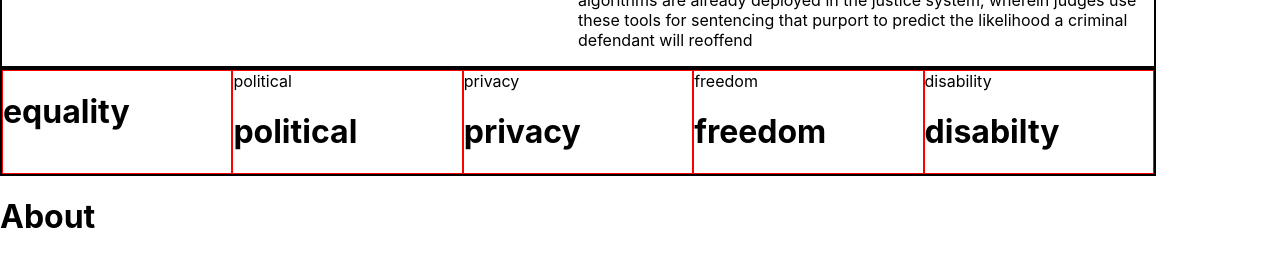
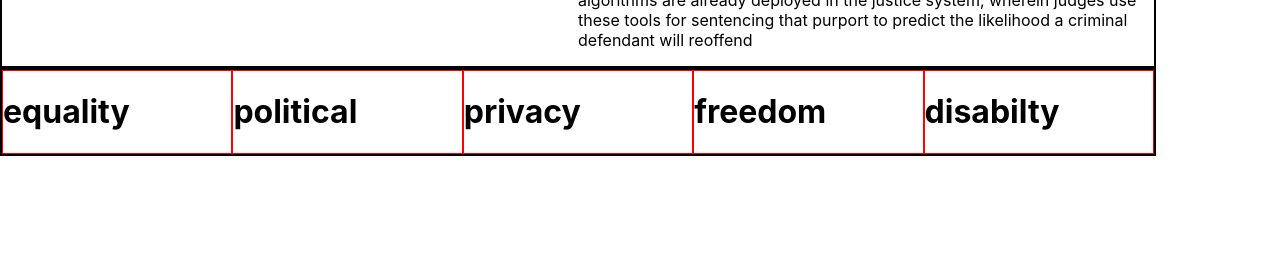
Before and after one commit to dev-augustin/industry_reports, a React (Create React App) app in the folder industry-reports/: page / in a window 1280 px wide. Shown: the part 276-542 px from the top of the page. Built offline with nearby package versions, Linux system fonts and the light colour scheme.

Commit message:
updated app.js

```diff
--- a/industry-reports/src/App.js
+++ b/industry-reports/src/App.js
@@ -3,6 +3,8 @@ import './App.css';
 import Equality from './components/Equality';
 import Privacy from './components/Privacy';
 import Political from './components/Political';
+import Freedom from './components/Freedom';
+import Disability from './components/Disability';
 
 
 class App extends Component {
@@ -42,6 +44,10 @@ class App extends Component {
           return <Privacy />;
         } else if(this.state.political === true){
           return <Political />
+        } else if(this.state.freedom === true){
+          return <Freedom />
+        } else if(this.state.disability === true){
+          return <Disability />
         }
 
       }
@@ -105,12 +111,11 @@ class App extends Component {
       <div className="topic-box">
 
         <div id='equality' > <h1 onClick={() => equality()} > equality</h1> </div>
-        <div id='political' > political <h1 onClick={() => political()} > political</h1> </div>
-        <div id='privacy' > privacy <h1 onClick={() => privacy()} > privacy</h1> </div>
-        <div id='freedom' > freedom <h1 onClick={() => freedom()} > freedom</h1> </div>
-        <div id='disability' > disability <h1 onClick={() => disability()} > disabilty</h1> </div>
+        <div id='political' > <h1 onClick={() => political()} > political</h1> </div>
+        <div id='privacy' > <h1 onClick={() => privacy()} > privacy</h1> </div>
+        <div id='freedom' > <h1 onClick={() => freedom()} > freedom</h1> </div>
+        <div id='disability' > <h1 onClick={() => disability()} > disabilty</h1> </div>
       </div>
-      <h1> About </h1>
       </React.Fragment>
     );
 
```
